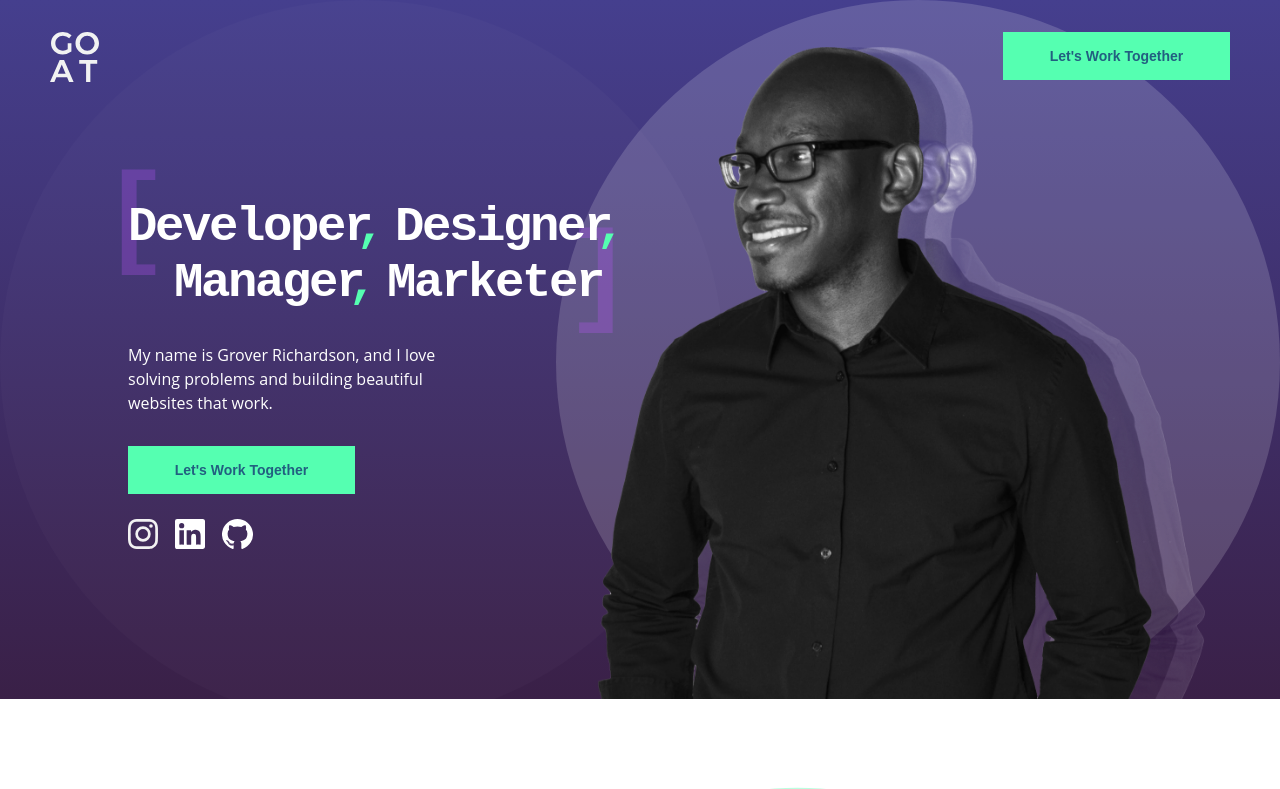
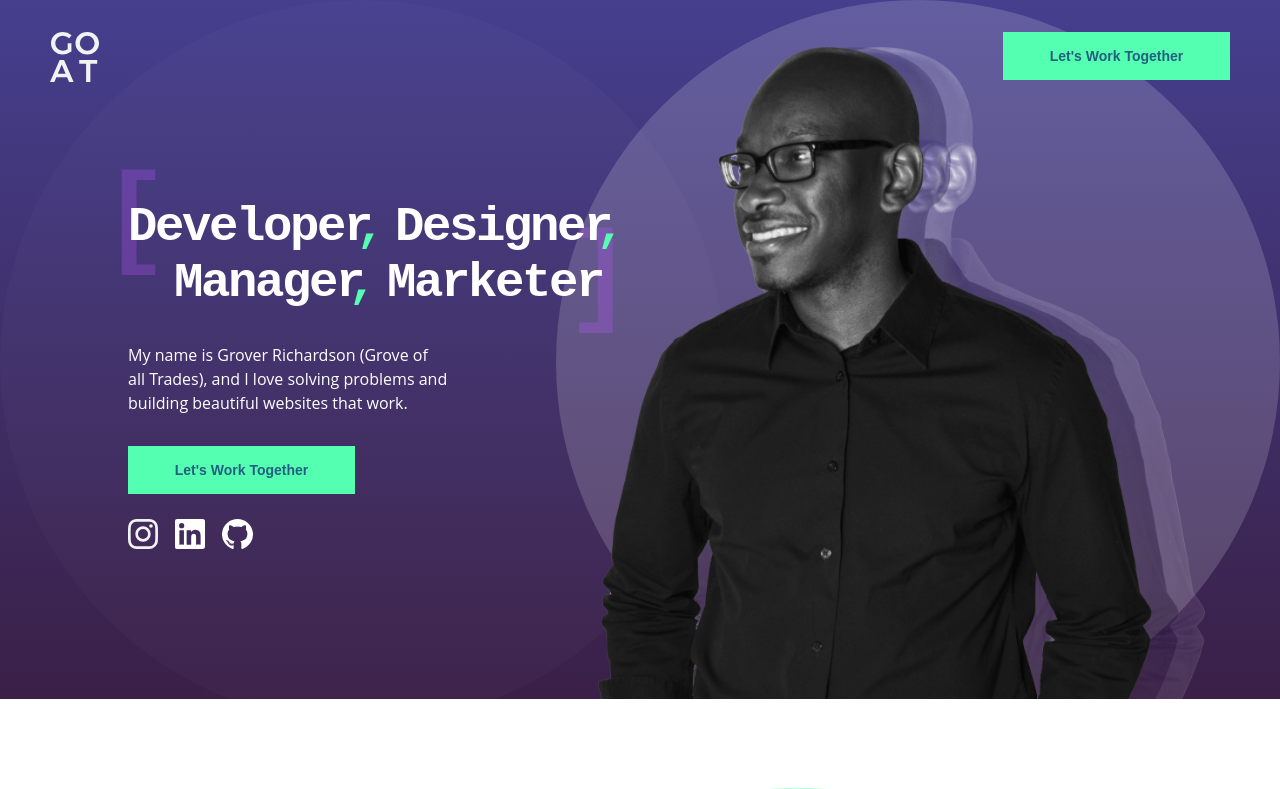
Before and after one commit to groverrichardson/portfolio-react, a React (Create React App) app: page / in a window 1280 px wide. Shown: the top 789 px of the page. Built offline with nearby package versions, Linux system fonts and the light colour scheme.

Commit message:
Updated bio copy and favicon.

```diff
--- a/public/index.html
+++ b/public/index.html
@@ -2,7 +2,7 @@
 <html lang="en">
     <head>
         <meta charset="utf-8" />
-    <link rel="icon" href="%PUBLIC_URL%/favicon.ico" />
+        <link rel="icon" href="%PUBLIC_URL%/goat-logo.ico" />
         <meta name="viewport" content="width=device-width, initial-scale=1" />
         <meta name="theme-color" content="#000000" />
         <meta
@@ -24,7 +24,7 @@
       work correctly both with client-side routing and a non-root public URL.
       Learn how to configure a non-root public URL by running `npm run build`.
     -->
-    <title>React App</title>
+        <title>GOAT Portfolio</title>
     </head>
     <body>
         <noscript>You need to enable JavaScript to run this app.</noscript>
@@ -38,6 +38,5 @@
 
       To begin the development, run `npm start` or `yarn start`.
       To create a production bundle, use `npm run build` or `yarn build`.
-    -->
-  </body>
+    --></body>
 </html>
--- a/src/home.js
+++ b/src/home.js
@@ -49,8 +49,9 @@ function Home() {
                             <span class="second-parenthesis">]</span>
                         </h1>
                         <p class="hero-copy">
-                            My name is Grover Richardson, and I love solving
-                            problems and building beautiful websites that work.
+                            My name is Grover Richardson (Grove of all Trades),
+                            and I love solving problems and building beautiful
+                            websites that work.
                         </p>
                         <a
                             href="mailto:groverrichardson1987@gmail.com?subject=Job Opportunity"
```
Also changed, not shown: 2 other files (tests, documents, lock files or other folders). Lines whose indentation alone changed are shown as unchanged.
